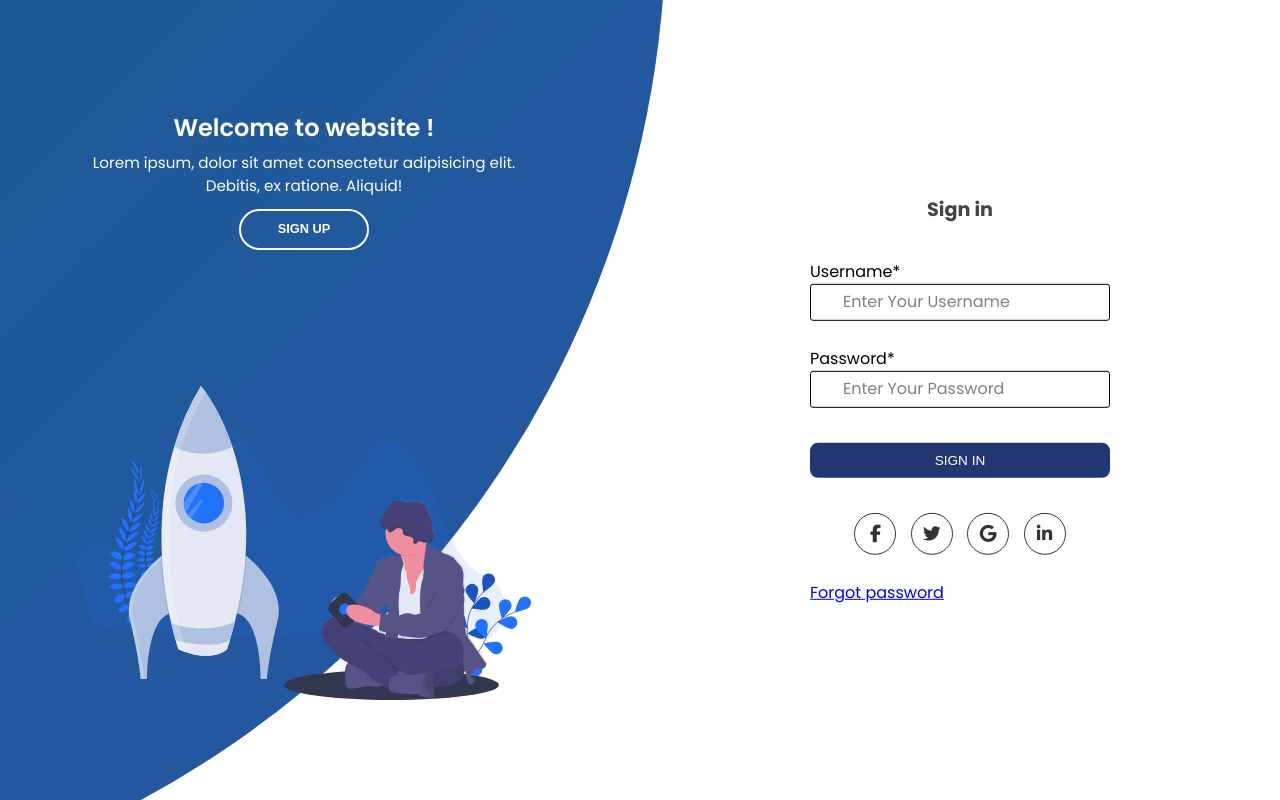
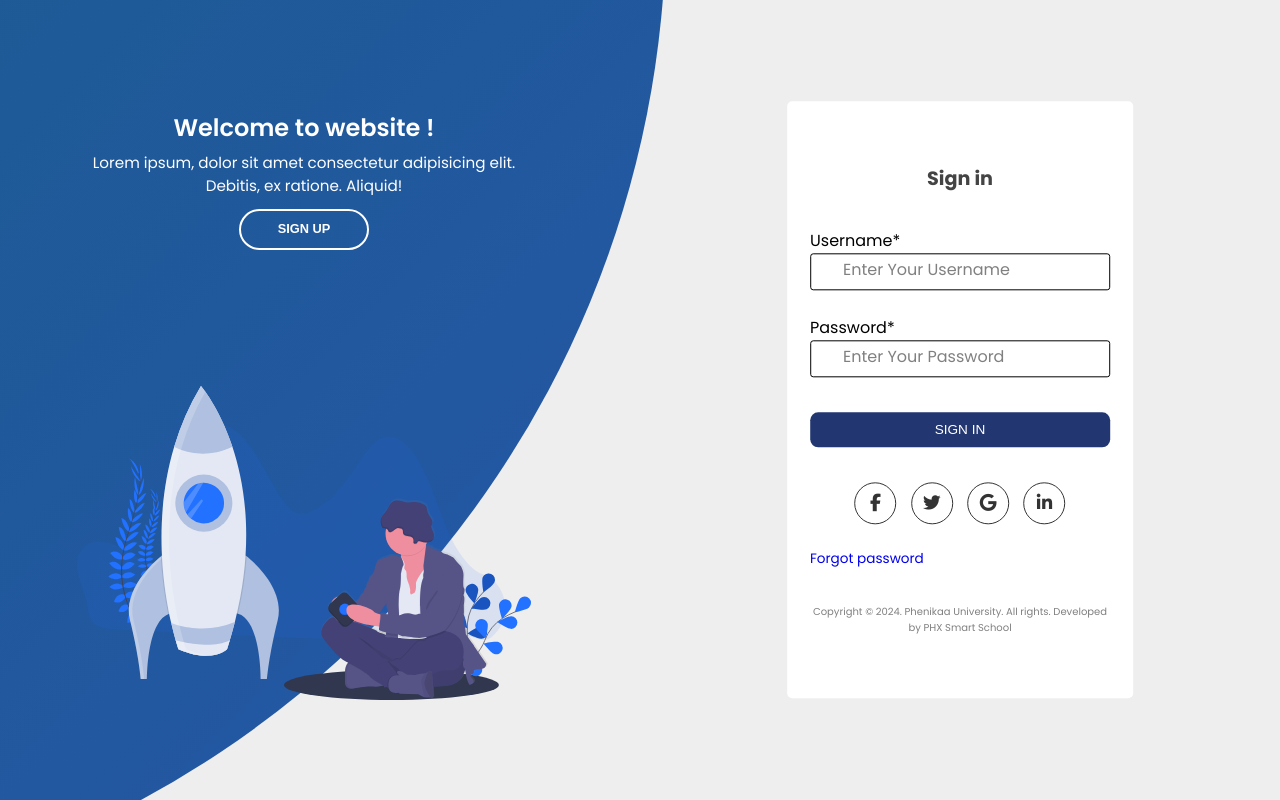
Before and after one commit to anhhducnguyen/Smart-lock-application, a Django app: page /signin in a window 1280 px wide. Run offline with Django 5.2, Linux system fonts and the light colour scheme; some libraries are stand-ins or nearby versions.

Commit message:
login edit

```diff
--- a/static/assets/css/signinn.css
+++ b/static/assets/css/signinn.css
@@ -14,7 +14,8 @@ input {
 .container {
   position: relative;
   width: 100%;
-  background-color: #fff;
+  background-color: #eeeeee;
+  /* background-color: #fff; */
   min-height: 100vh;
   overflow: hidden;
 }
@@ -32,7 +33,9 @@ input {
   top: 50%;
   transform: translate(-50%, -50%);
   left: 75%;
-  width: 50%;
+  width: 27%;
+  border-radius: 5px;
+  background-color: #fff;
   transition: 1s 0.7s ease-in-out;
   display: grid;
   grid-template-columns: 1fr;
@@ -470,7 +473,6 @@ input[type='email']:hover{
 
 input[type='password']:hover{
     border: 1px solid rgb(18, 115, 156);
-
 }
 
 button{
@@ -747,3 +749,20 @@ button:hover{
         font-size: 18px;
     }
 }
+
+.copyright-text {
+    text-align: center;
+    margin-top: 10px; /* Hoặc tùy chỉnh khoảng cách phía trên nếu cần */
+    font-size: 10px;
+    color: gray;
+}
+
+.password-reset{
+    font-size: 13.6px;
+    text-decoration: none;
+}
+
+.password-reset:hover{
+    text-decoration: underline;
+    color:#0072BC;
+}
--- a/templates/authentication/signin.html
+++ b/templates/authentication/signin.html
@@ -84,28 +84,9 @@
                       <i class="fab fa-linkedin-in"></i>
                     </a>
                    </div>
-                 <a href="/password_reset">Forgot password</a>
+                 <a class="password-reset" href="/password_reset">Forgot password</a>
+                 <p class="copyright-text">Copyright © 2024. Phenikaa University. All rights. Developed by PHX Smart School</p>
              </div>
-
-             <!-- <p class="social-text">Or Sign up with social platforms</p> -->
-             <!-- <div class="social-media">
-              <a href="#" class="social-icon">
-                <i class="fab fa-facebook-f"></i>
-              </a>
-              <a href="#" class="social-icon">
-                <i class="fab fa-twitter"></i>
-              </a>
-              <a href="#" class="social-icon">
-                <i class="fab fa-google"></i>
-              </a>
-              <a href="#" class="social-icon">
-                <i class="fab fa-linkedin-in"></i>
-              </a>
-             </div>
-             <div class="help">
-                <a href="/password_reset">Forgot password</a>
-             </div> -->
-
           </form>
 
           <form action="/signup" method="post" class="sign-up-form">
```
